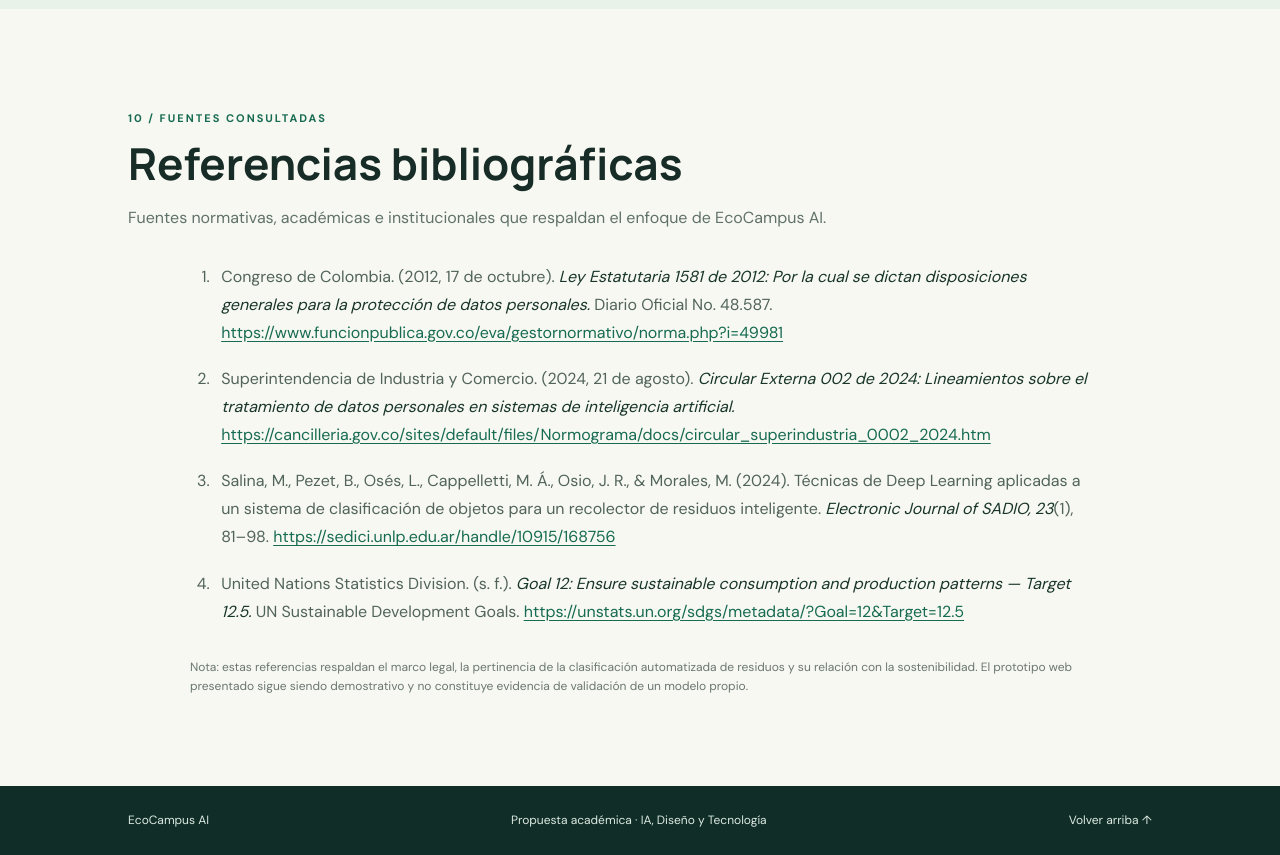
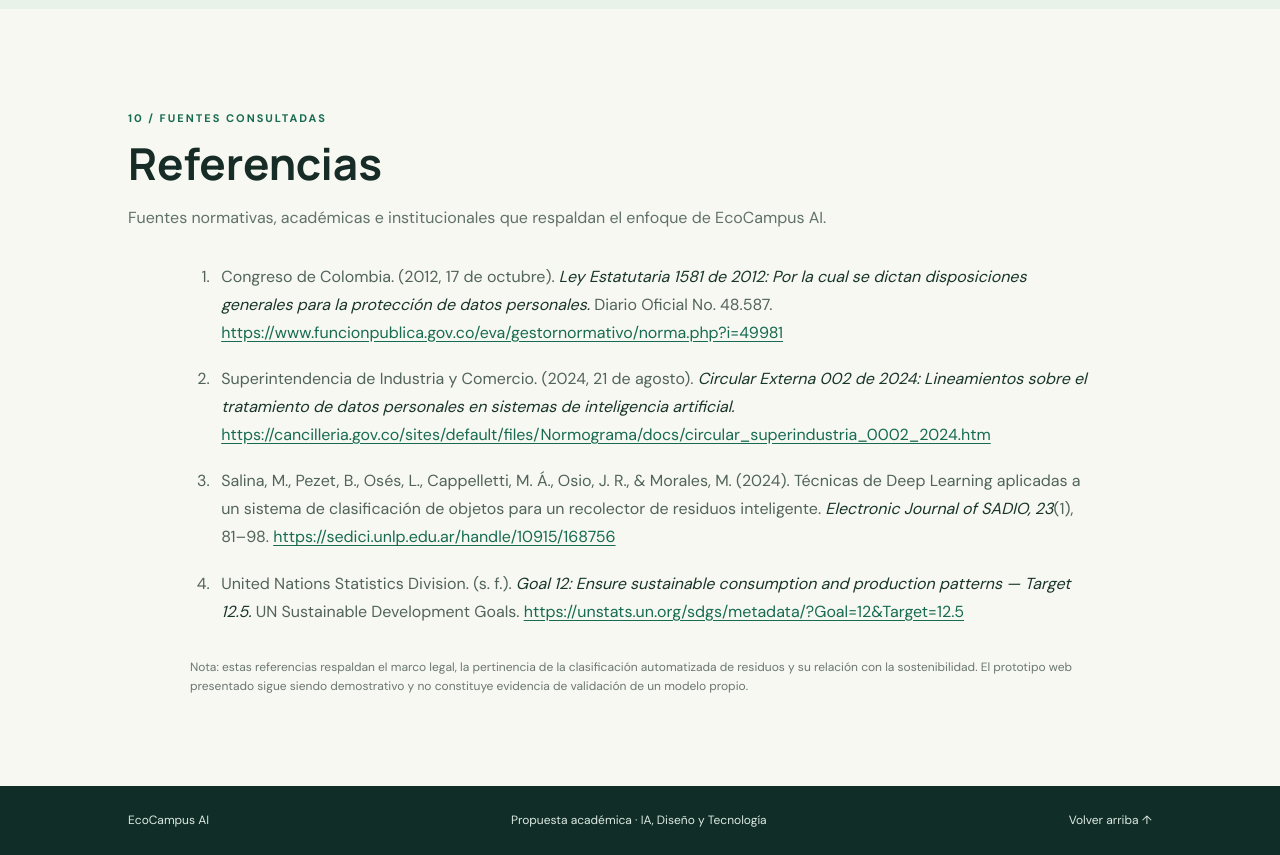
Before and after one commit to juanfevr183/EcoCampus, a plain HTML site: page index.html in a window 1280 px wide. Shown: the part 8600-9455 px from the top of the page. Drawn offline with Linux system fonts and the light colour scheme.

Commit message:
Update index.html

```diff
--- a/index.html
+++ b/index.html
@@ -116,7 +116,7 @@
 </section>
 <section class="team" id="equipo"><p class="eyebrow">09 / EQUIPO DESARROLLADOR</p><h2>Una idea que empieza en el campus.</h2><p>Proyecto académico de IA, Diseño y Tecnología.</p><p class="team-name">Integrante: Juan Felipe Vargas Rubiano</p><p class="team-name">Universidad Sergio Arboleda · Proyecto final de semestre</p></section>
 <section class="section references" id="referencias">
-  <div class="section-heading"><p class="eyebrow">10 / FUENTES CONSULTADAS</p><h2>Referencias bibliográficas</h2><p>Fuentes normativas, académicas e institucionales que respaldan el enfoque de EcoCampus AI.</p></div>
+  <div class="section-heading"><p class="eyebrow">10 / FUENTES CONSULTADAS</p><h2>Referencias</h2><p>Fuentes normativas, académicas e institucionales que respaldan el enfoque de EcoCampus AI.</p></div>
   <ol class="reference-list">
     <li>Congreso de Colombia. (2012, 17 de octubre). <em>Ley Estatutaria 1581 de 2012: Por la cual se dictan disposiciones generales para la protección de datos personales.</em> Diario Oficial No. 48.587. <a href="https://www.funcionpublica.gov.co/eva/gestornormativo/norma.php?i=49981" target="_blank" rel="noopener noreferrer">https://www.funcionpublica.gov.co/eva/gestornormativo/norma.php?i=49981</a></li>
     <li>Superintendencia de Industria y Comercio. (2024, 21 de agosto). <em>Circular Externa 002 de 2024: Lineamientos sobre el tratamiento de datos personales en sistemas de inteligencia artificial.</em> <a href="https://cancilleria.gov.co/sites/default/files/Normograma/docs/circular_superindustria_0002_2024.htm" target="_blank" rel="noopener noreferrer">https://cancilleria.gov.co/sites/default/files/Normograma/docs/circular_superindustria_0002_2024.htm</a></li>
```
